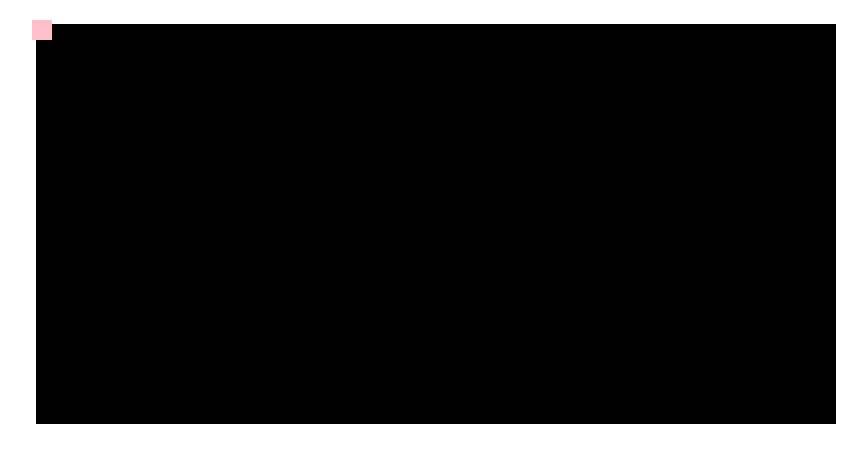
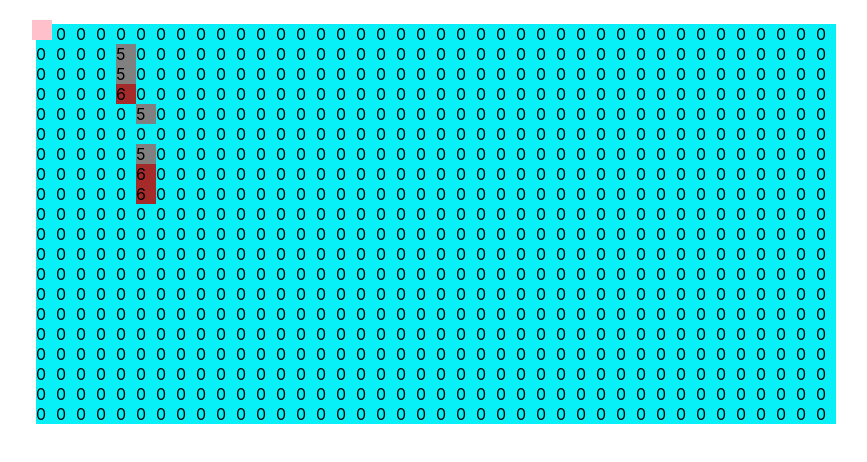
Before and after one commit to jlonetree/Bomber-React, a React (Create React App) app: page / in a window 1280 px wide. Shown: the top 462 px of the page, without its empty margins (208-1075 px from the left). Built offline with nearby package versions, Linux system fonts and the light colour scheme.

Commit message:
We HAVE COLLISION

```diff
--- a/src/config/constants.js
+++ b/src/config/constants.js
@@ -1 +1,3 @@
 export const SPRITE_SIZE = 20
+export const MAP_HEIGHT= SPRITE_SIZE * 20
+export const MAP_WIDTH = SPRITE_SIZE * 40
--- a/src/config/store.js
+++ b/src/config/store.js
@@ -1,9 +1,11 @@
 import { combineReducers } from '@reduxjs/toolkit'
 import { createStore } from 'redux'
 import playerReducer from '../features/player/reducer'
+import mapReducer from '../features/map/reducer'
 
 const rootReducer = combineReducers({
     player: playerReducer,
+    map: mapReducer
 })
 
 const store = createStore(
--- /dev/null
+++ b/src/data/maps/1/index.js
@@ -0,0 +1,24 @@
+export const tiles = [
+    [0, 0, 0, 0, 0, 0, 0, 0, 0, 0, 0, 0, 0, 0, 0, 0, 0, 0, 0, 0, 0, 0, 0, 0, 0, 0, 0, 0, 0, 0, 0, 0, 0, 0, 0, 0, 0, 0, 0, 0],
+    [0, 0, 0, 0, 5, 0, 0, 0, 0, 0, 0, 0, 0, 0, 0, 0, 0, 0, 0, 0, 0, 0, 0, 0, 0, 0, 0, 0, 0, 0, 0, 0, 0, 0, 0, 0, 0, 0, 0, 0],
+    [0, 0, 0, 0, 5, 0, 0, 0, 0, 0, 0, 0, 0, 0, 0, 0, 0, 0, 0, 0, 0, 0, 0, 0, 0, 0, 0, 0, 0, 0, 0, 0, 0, 0, 0, 0, 0, 0, 0, 0],
+    [0, 0, 0, 0, 6, 0, 0, 0, 0, 0, 0, 0, 0, 0, 0, 0, 0, 0, 0, 0, 0, 0, 0, 0, 0, 0, 0, 0, 0, 0, 0, 0, 0, 0, 0, 0, 0, 0, 0, 0],
+    [0, 0, 0, 0, 0, 5, 0, 0, 0, 0, 0, 0, 0, 0, 0, 0, 0, 0, 0, 0, 0, 0, 0, 0, 0, 0, 0, 0, 0, 0, 0, 0, 0, 0, 0, 0, 0, 0, 0, 0],
+    [0, 0, 0, 0, 0, 0, 0, 0, 0, 0, 0, 0, 0, 0, 0, 0, 0, 0, 0, 0, 0, 0, 0, 0, 0, 0, 0, 0, 0, 0, 0, 0, 0, 0, 0, 0, 0, 0, 0, 0],
+    [0, 0, 0, 0, 0, 5, 0, 0, 0, 0, 0, 0, 0, 0, 0, 0, 0, 0, 0, 0, 0, 0, 0, 0, 0, 0, 0, 0, 0, 0, 0, 0, 0, 0, 0, 0, 0, 0, 0, 0],
+    [0, 0, 0, 0, 0, 6, 0, 0, 0, 0, 0, 0, 0, 0, 0, 0, 0, 0, 0, 0, 0, 0, 0, 0, 0, 0, 0, 0, 0, 0, 0, 0, 0, 0, 0, 0, 0, 0, 0, 0],
+    [0, 0, 0, 0, 0, 6, 0, 0, 0, 0, 0, 0, 0, 0, 0, 0, 0, 0, 0, 0, 0, 0, 0, 0, 0, 0, 0, 0, 0, 0, 0, 0, 0, 0, 0, 0, 0, 0, 0, 0],
+    [0, 0, 0, 0, 0, 0, 0, 0, 0, 0, 0, 0, 0, 0, 0, 0, 0, 0, 0, 0, 0, 0, 0, 0, 0, 0, 0, 0, 0, 0, 0, 0, 0, 0, 0, 0, 0, 0, 0, 0],
+    [0, 0, 0, 0, 0, 0, 0, 0, 0, 0, 0, 0, 0, 0, 0, 0, 0, 0, 0, 0, 0, 0, 0, 0, 0, 0, 0, 0, 0, 0, 0, 0, 0, 0, 0, 0, 0, 0, 0, 0],
+    [0, 0, 0, 0, 0, 0, 0, 0, 0, 0, 0, 0, 0, 0, 0, 0, 0, 0, 0, 0, 0, 0, 0, 0, 0, 0, 0, 0, 0, 0, 0, 0, 0, 0, 0, 0, 0, 0, 0, 0],
+    [0, 0, 0, 0, 0, 0, 0, 0, 0, 0, 0, 0, 0, 0, 0, 0, 0, 0, 0, 0, 0, 0, 0, 0, 0, 0, 0, 0, 0, 0, 0, 0, 0, 0, 0, 0, 0, 0, 0, 0],
+    [0, 0, 0, 0, 0, 0, 0, 0, 0, 0, 0, 0, 0, 0, 0, 0, 0, 0, 0, 0, 0, 0, 0, 0, 0, 0, 0, 0, 0, 0, 0, 0, 0, 0, 0, 0, 0, 0, 0, 0],
+    [0, 0, 0, 0, 0, 0, 0, 0, 0, 0, 0, 0, 0, 0, 0, 0, 0, 0, 0, 0, 0, 0, 0, 0, 0, 0, 0, 0, 0, 0, 0, 0, 0, 0, 0, 0, 0, 0, 0, 0],
+    [0, 0, 0, 0, 0, 0, 0, 0, 0, 0, 0, 0, 0, 0, 0, 0, 0, 0, 0, 0, 0, 0, 0, 0, 0, 0, 0, 0, 0, 0, 0, 0, 0, 0, 0, 0, 0, 0, 0, 0],
+    [0, 0, 0, 0, 0, 0, 0, 0, 0, 0, 0, 0, 0, 0, 0, 0, 0, 0, 0, 0, 0, 0, 0, 0, 0, 0, 0, 0, 0, 0, 0, 0, 0, 0, 0, 0, 0, 0, 0, 0],
+    [0, 0, 0, 0, 0, 0, 0, 0, 0, 0, 0, 0, 0, 0, 0, 0, 0, 0, 0, 0, 0, 0, 0, 0, 0, 0, 0, 0, 0, 0, 0, 0, 0, 0, 0, 0, 0, 0, 0, 0],
+    [0, 0, 0, 0, 0, 0, 0, 0, 0, 0, 0, 0, 0, 0, 0, 0, 0, 0, 0, 0, 0, 0, 0, 0, 0, 0, 0, 0, 0, 0, 0, 0, 0, 0, 0, 0, 0, 0, 0, 0],
+    [0, 0, 0, 0, 0, 0, 0, 0, 0, 0, 0, 0, 0, 0, 0, 0, 0, 0, 0, 0, 0, 0, 0, 0, 0, 0, 0, 0, 0, 0, 0, 0, 0, 0, 0, 0, 0, 0, 0, 0],
+]
+
+// export default tiles
--- a/src/features/map/index.js
+++ b/src/features/map/index.js
@@ -1,18 +1,65 @@
 import React from 'react'
+import { connect } from 'react-redux'
+import { SPRITE_SIZE } from '../../config/constants'
+
+import './styles.css'
+
+function getTileSprite(type) {
+    switch(type) {
+        case 0:
+            return 'grass'
+        case 5:
+            return 'rock'
+        case 6:
+            return 'tree'
+    }
+}
+
+function MapTile(props) {
+    return <div
+    className={`tile ${getTileSprite(props.tile)}`}
+    style={{
+        height: SPRITE_SIZE,
+        width: SPRITE_SIZE
+    }}
+    >
+        {props.tile}
+        </div>
+
+}
+
+function MapRow(props) {
+    return <div className="row">
+        {
+            props.tiles.map( tile => <MapTile tile={tile} />)
+        }
+    </div>
+}
 
 function Map(props) {
-    return(
+    return (
         <div
             style={{
                 position: 'relative',
                 top: '0px',
+                left: '0px',
                 width: '800px',
                 height: '400px',
                 backgroundColor: 'black',
-                border: '4px solid white',
+                border: '4px solid white'
             }}
-       />
+        >
+        {
+            props.tiles.map( row => <MapRow tiles={row}/>)
+        }
+        </div>
     )
 }
 
-export default Map
+function mapStateToProps(state) {
+    return{
+        tiles: state.map.tiles
+    }
+}
+
+export default connect(mapStateToProps)(Map)
--- /dev/null
+++ b/src/features/map/reducer.js
@@ -0,0 +1,17 @@
+
+const initialState = {
+    tiles: [],
+}
+
+const mapReducer = (state=initialState, action) => {
+    switch(action.type){
+        case 'ADD_TILES':
+            return{
+                ...action.payload
+            }
+        default:
+            return state
+    }
+}
+
+export default mapReducer
--- /dev/null
+++ b/src/features/map/styles.css
@@ -0,0 +1,16 @@
+.tile {
+    display: inline-flex;
+}
+
+.grass {
+    background-color: rgb(7, 240, 248);
+}
+
+.rock {
+    /* background-image: url('/tiles/rock.png'); */
+    background-color: grey;
+}
+
+.tree{
+    background-color: brown;
+}
--- a/src/features/player/movement.js
+++ b/src/features/player/movement.js
@@ -1,10 +1,10 @@
 import store from '../../config/store'
-import { SPRITE_SIZE } from '../../config/constants'
+import { MAP_HEIGHT, MAP_WIDTH, SPRITE_SIZE } from '../../config/constants'
 
 export default function handleMovement(player){
 
-    function getNewPosition(direction) {
-        const oldPos = store.getState().player.position
+    function getNewPosition(oldPos, direction) {
+
 
         switch (direction){
             case 'WEST':
@@ -18,14 +18,37 @@ export default function handleMovement(player){
         }
     }
 
-    function dispatchMove(direction){
+    function observeBoundaries(oldPos, newPos) {
+        return (newPos[0] >= 0 && newPos[0] <= MAP_WIDTH - SPRITE_SIZE) &&
+                (newPos[1] >= 0 && newPos[1] <= MAP_HEIGHT - SPRITE_SIZE)
+
+    }
+
+    function observeImpassable(oldPos,newPos) {
+        const tiles = store.getState().map.tiles
+        const y = newPos[1] / SPRITE_SIZE
+        const x = newPos[0] / SPRITE_SIZE
+        const nextTile = tiles[y][x]
+        return nextTile < 5
+    }
+
+    function dispatchMove(newPos){
 
         store.dispatch({
             type: 'MOVE_PLAYER',
             payload: {
-                position: getNewPosition(direction)
+                position: newPos
             }
         })
+    }
+
+    function attemptMove(direction){
+        const oldPos = store.getState().player.position
+        const newPos = getNewPosition(oldPos, direction)
+
+        if(observeBoundaries(oldPos, newPos) && observeImpassable(oldPos, newPos))
+        dispatchMove(newPos)
+
     }
 
     function handleKeyDown(e) {
@@ -33,16 +56,16 @@ export default function handleMovement(player){
 
         switch(e.keyCode) {
             case 37:
-                return dispatchMove('WEST')
+                return attemptMove('WEST')
 
             case 38:
-                return dispatchMove('NORTH')
+                return attemptMove('NORTH')
 
             case 39:
-                return dispatchMove('EAST')
+                return attemptMove('EAST')
 
             case 40:
-                return dispatchMove('SOUTH')
+                return attemptMove('SOUTH')
 
             default:
                 console.log(e.keyCode)
--- a/src/features/world/index.js
+++ b/src/features/world/index.js
@@ -2,7 +2,14 @@ import React from 'react'
 import Player from '../player'
 import Map from '../map'
 
+import { tiles } from '../../data/maps/1'
+import store from '../../config/store'
+
 function World(props) {
+    store.dispatch({ type: 'ADD_TILES', payload: {
+        tiles
+    }})
+
     return(
         <div
         style = {{
@@ -12,7 +19,7 @@ function World(props) {
             margin: '20px auto'
         }}
         >
-            <Map/>
+            <Map />
             <Player/>
         </div>
     )
```
